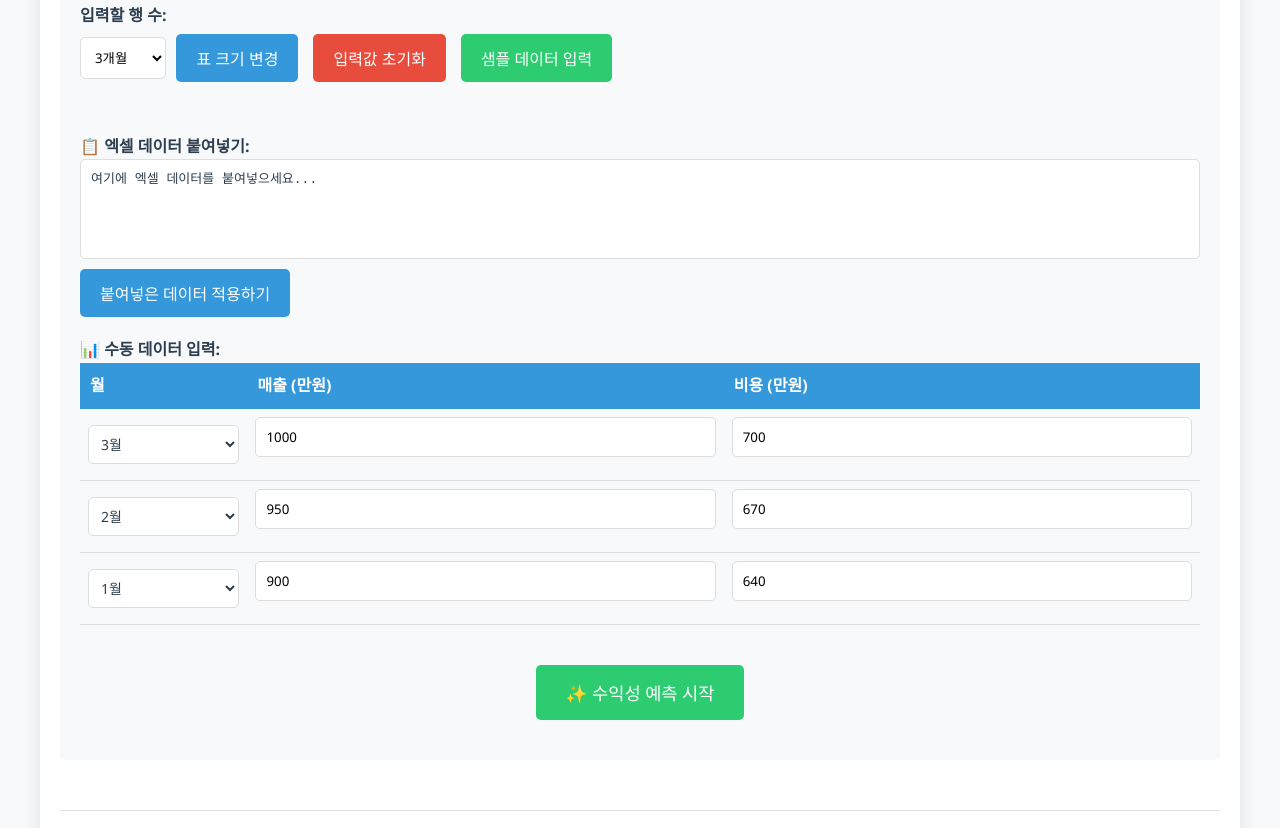
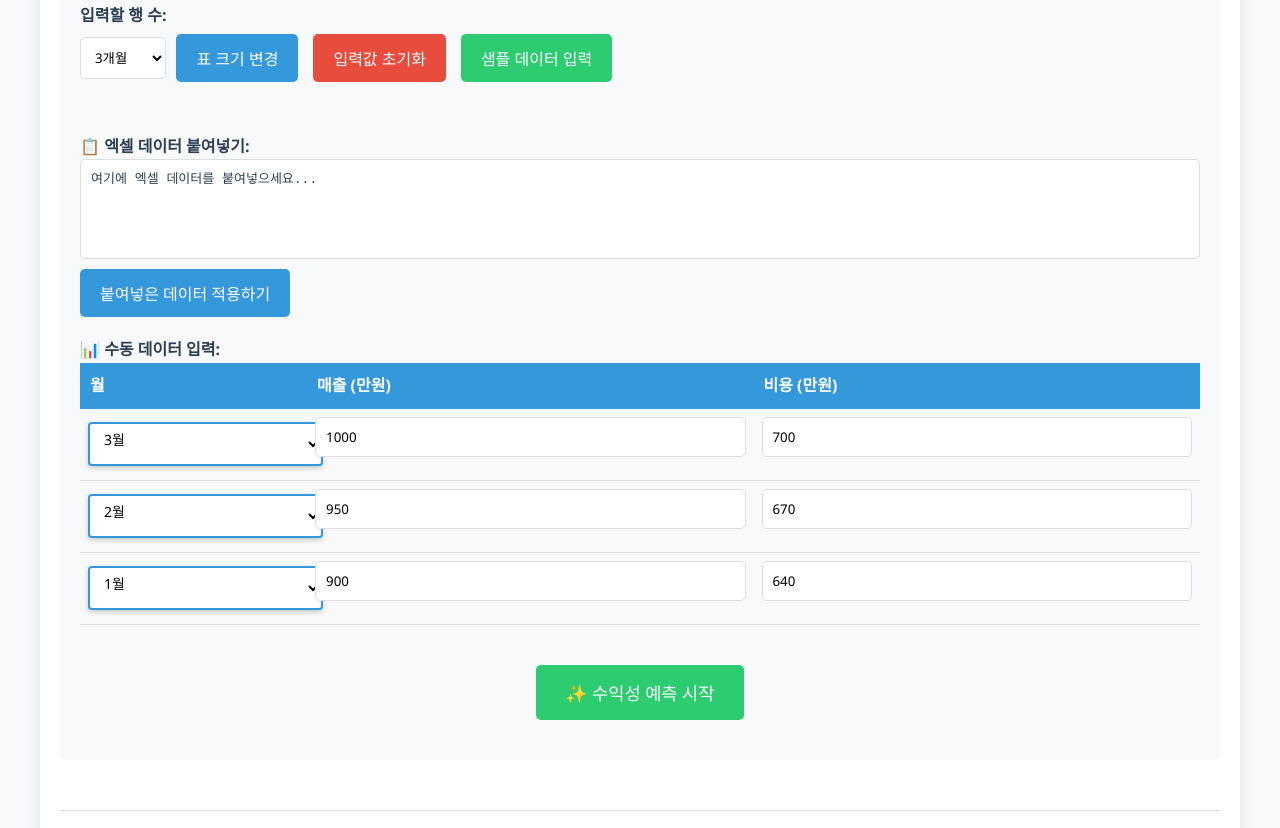
Before and after one commit to TurtleLEE-teacher/leverage, a plain HTML site: page index.html in a window 1280 px wide. Shown: the part 495-1323 px from the top of the page. Drawn offline with nearby package versions, Linux system fonts and the light colour scheme.

Commit message:
2nd_css.css 업데이트

````diff
--- a/2nd_css.css
+++ b/2nd_css.css
@@ -103,7 +103,7 @@ button:hover {
     margin-bottom: 20px;
 }
 
-/* 원래 .month-input 스타일을 .month-container로 변경 */
+/* 이 클래스 이름 변경 - 컨테이너용 */
 .month-container {
     padding: 15px;
     background-color: white;
@@ -114,32 +114,6 @@ button:hover {
 .month-container h3 {
     margin-bottom: 10px;
     color: var(--primary-color);
-}
-
-/* 새로운 월 드롭다운 스타일 */
-.month-input {
-    width: 100%;
-    height: auto;
-    padding: 8px;
-    font-size: 14px;
-    color: var(--text-color);
-    background-color: white;
-    border: 1px solid var(--border-color);
-    border-radius: 5px;
-    display: inline-block;
-    position: static;
-    visibility: visible;
-    box-shadow: none;
-    -webkit-appearance: menulist;
-    -moz-appearance: menulist;
-    appearance: menulist;
-}
-
-.month-input option {
-    color: var(--text-color);
-    background-color: white;
-    font-size: 14px;
-    padding: 4px;
 }
 
 .chart-container {
@@ -284,18 +258,6 @@ footer {
     padding: 5px;
 }
 
-/* 테이블 안의 드롭다운 특별 처리 */
-.input-cell select.month-input {
-    margin-bottom: 0;
-    max-width: 100%;
-}
-
-/* 테이블 반응형 스타일 */
-.table-responsive {
-    overflow-x: auto;
-    margin-bottom: 20px;
-}
-
 /* 입력 컨트롤 스타일 */
 .input-controls {
     display: flex;
@@ -367,3 +329,52 @@ footer {
         font-size: 2rem;
     }
 }
+
+/* 여기서부터 드롭다운 문제 해결을 위한 강력한 스타일 추가 */
+/* 기존 스타일 완전히 재정의 */
+.month-input {
+    all: initial !important; /* 모든 스타일 초기화 */
+    font-family: 'Segoe UI', 'Malgun Gothic', sans-serif !important;
+    display: inline-block !important;
+    width: 100% !important;
+    height: auto !important;
+    min-height: 30px !important;
+    padding: 5px 10px !important;
+    margin: 0 !important;
+    border: 2px solid #3498db !important;
+    border-radius: 4px !important;
+    background-color: white !important;
+    color: black !important;
+    font-size: 14px !important;
+    position: static !important;
+    visibility: visible !important;
+    opacity: 1 !important;
+    z-index: 100 !important;
+    appearance: menulist !important;
+    -webkit-appearance: menulist !important;
+    -moz-appearance: menulist !important;
+    cursor: pointer !important;
+    box-shadow: 0 2px 5px rgba(0, 0, 0, 0.2) !important;
+}
+
+/* 테이블 내 드롭다운 명확하게 지정 */
+.input-table td.input-cell select.month-input {
+    width: 100% !important;
+    display: block !important;
+    min-width: 80px !important;
+    margin-bottom: 0 !important;
+}
+
+/* 옵션 스타일 강화 */
+.month-input option {
+    background-color: white !important;
+    color: black !important;
+    font-size: 14px !important;
+    padding: 5px !important;
+}
+
+/* 테이블 레이아웃 개선 */
+.table-responsive {
+    overflow-x: auto;
+}
+```
````
